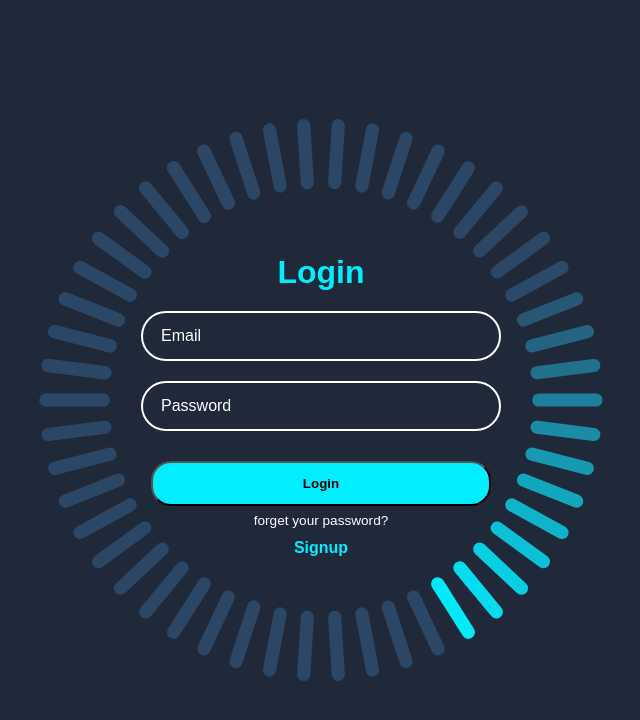
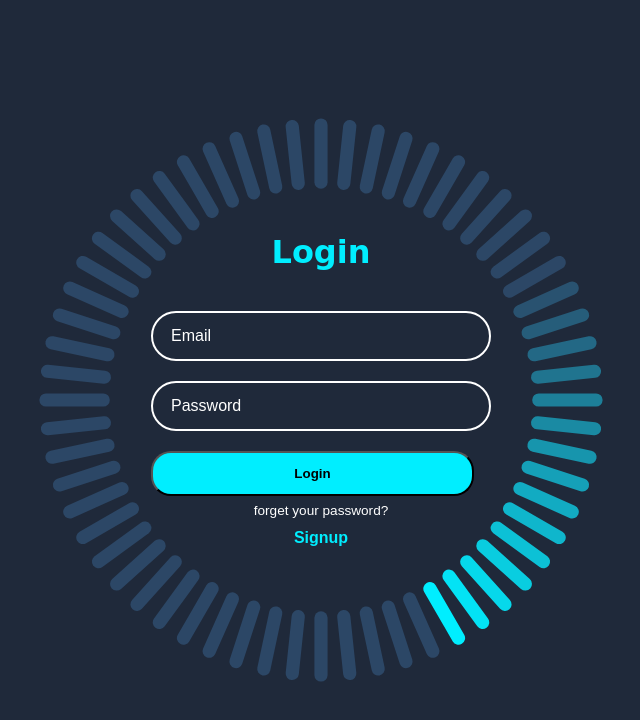
Before and after one commit to yogeshshingte/LoginPage, a plain HTML site: page index.html in a window 1280 px wide. Shown: the whole page, without its empty margins (319-959 px from the left). Drawn offline with Linux system fonts and the light colour scheme.

Commit message:
Updated Sheet

```diff
--- a/Style.css
+++ b/Style.css
@@ -13,7 +13,8 @@
   }
 
   .container{
-    padding-top: 20px;
+    padding: 10px;
+    padding-top: 0px;
   }
 
   .box{
@@ -42,9 +43,9 @@
     background: #2c4766;
     border-radius: 8px;
     transform-origin: 128px;
-    transform: scale(2.2) rotate(calc(var(--i)*(360deg / 50)));
+    transform: scale(2.2) rotate(calc(var(--i)*(360deg / 60)));
     animation: animateBlink 3s linear infinite;
-    animation-delay: calc(var(--i)*(3s / 50));
+    animation-delay: calc(var(--i)*(3s / 60));
   }
 
   @keyframes animateBlink{
@@ -60,6 +61,8 @@
     font-size:2em;
     color: #0ef;
     text-align: center;
+    padding-bottom: 20px;
+    font-family: cursive;
   }
   .input-box{
     position: relative;
@@ -95,8 +98,8 @@
     transition: .2s ease;
   }
 
-  /* .input-box input:focus~label,.input-box input:valid~label{*/
-  .input-box input:focus~label {
+  .input-box input:focus~label,.input-box input:valid~label{
+  /* .input-box input:focus~label { */
     top: 1px;
     font-size: .8em;
     color: #0ef;
@@ -117,7 +120,7 @@
   }
 
   .btn{
-    margin: 30px;
+    margin: 20px;
     width: 85%;
     margin-bottom:0px;
     height: 45px;
```
